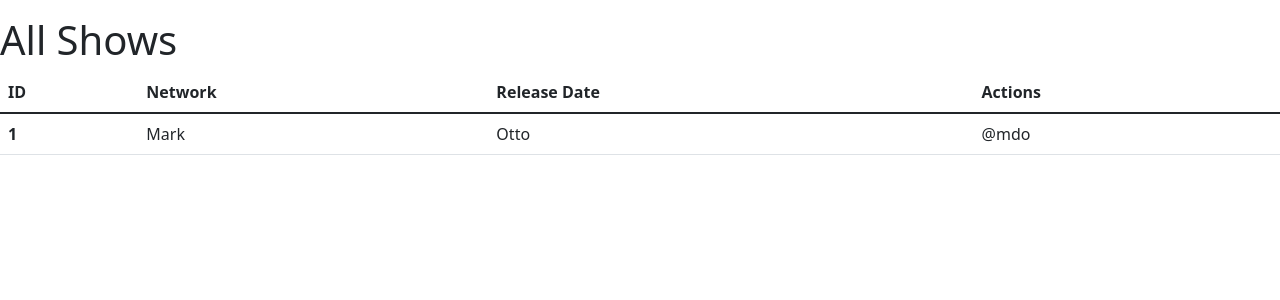
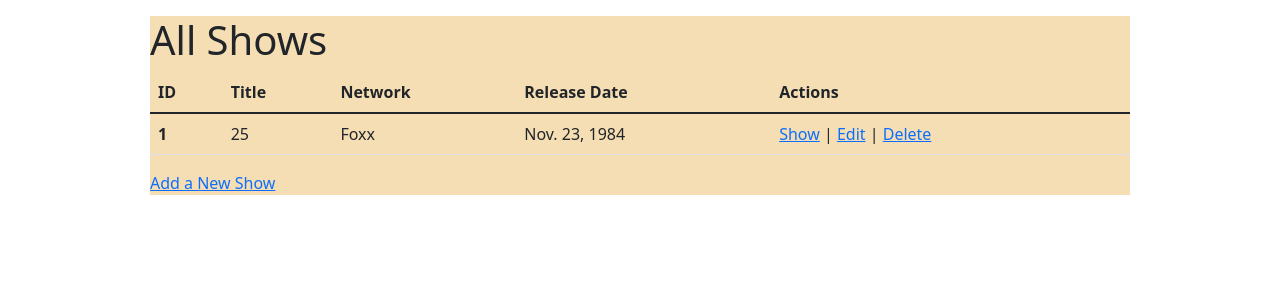
Before and after one commit to jchooker/semi-restful-tv-shows, a Django app: page / in a window 1280 px wide. Shown: the top 300 px of the page. Run offline with Django 3.2, Linux system fonts and the light colour scheme; data comes from the database, SQL or seed files in the repository; both versions use the stored data as it was after the commit.

Commit message:
Continuing to build html/css; added one Show entry to database; expanding urls.py and views.py; models.py should be complete

```diff
--- a/semi_restful_tv_shows_app/static/css/style.css
+++ b/semi_restful_tv_shows_app/static/css/style.css
@@ -9,3 +9,21 @@
     margin: 10px auto;
     background-color: wheat;
 }
+
+#wrapper2 {
+    width: 980px;
+    margin: 10px auto;
+    background-color: wheat;
+}
+
+#wrapper3 {
+    width: 980px;
+    margin: 10px auto;
+    background-color: wheat;
+}
+
+#wrapper4 {
+    width: 980px;
+    margin: 10px auto;
+    background-color: wheat;
+}
--- a/semi_restful_tv_shows_app/templates/all-shows.html
+++ /dev/null
@@ -1,38 +0,0 @@
-<!DOCTYPE html>
-<html lang="en">
-<head>
-    <meta charset="UTF-8">
-    <meta http-equiv="X-UA-Compatible" content="IE=edge">
-    <meta name="viewport" content="width=device-width, initial-scale=1.0">
-    <title>View All TV Shows</title>
-    {% load static %}
-    <link href="https://cdn.jsdelivr.net/npm/bootstrap@5.1.3/dist/css/bootstrap.min.css" rel="stylesheet" integrity="sha384-1BmE4kWBq78iYhFldvKuhfTAU6auU8tT94WrHftjDbrCEXSU1oBoqyl2QvZ6jIW3" crossorigin="anonymous">
-    <link rel="stylesheet" href="{% static 'css/style.css'%}">
-</head>
-<body>
-    <div id="wrapper">
-        <p>
-
-        </p>
-    </div>
-    <h1>All Shows</h1>
-    <table class="table">
-        <thead class="thead-light">
-            <tr>
-                <th scope="col">ID</th>
-                <th scope="col">Network</th>
-                <th scope="col">Release Date</th>
-                <th scope="col">Actions</th>
-            </tr>
-        </thead>
-        <tbody>
-            <tr>
-                <th scope="row">1</th>
-                <td>Mark</td>
-                <td>Otto</td>
-                <td>@mdo</td>
-            </tr>
-        </tbody>
-    </table>
-</body>
-</html>
--- /dev/null
+++ b/semi_restful_tv_shows_app/templates/shows.html
@@ -0,0 +1,47 @@
+<!DOCTYPE html>
+<html lang="en">
+<head>
+    <meta charset="UTF-8">
+    <meta http-equiv="X-UA-Compatible" content="IE=edge">
+    <meta name="viewport" content="width=device-width, initial-scale=1.0">
+    <title>View All TV Shows</title>
+    {% load static %}
+    <link href="https://cdn.jsdelivr.net/npm/bootstrap@5.1.3/dist/css/bootstrap.min.css" rel="stylesheet" integrity="sha384-1BmE4kWBq78iYhFldvKuhfTAU6auU8tT94WrHftjDbrCEXSU1oBoqyl2QvZ6jIW3" crossorigin="anonymous">
+    <link rel="stylesheet" href="{% static 'css/style.css'%}">
+</head>
+<body>
+    <div id="wrapper">
+        <p>
+
+        </p>
+        <h1>All Shows</h1>
+        <table class="table">
+            <thead class="thead-light">
+                <tr>
+                    <th scope="col">ID</th>
+                    <th scope="col">Title</th>
+                    <th scope="col">Network</th>
+                    <th scope="col">Release Date</th>
+                    <th scope="col">Actions</th>
+                </tr>
+            </thead>
+            <tbody>
+                {% for show in shows %}
+                <tr>
+                    <th scope="row">{{show.id}}</th>
+                    <td>{{show.title}}</td>
+                    <td>{{show.network}}</td>
+                    <td>{{show.release_date}}</td>
+                    <td>
+                        <a href="/shows/{{show.id}}">Show</a> |
+                        <a href="/shows/{{show.id}}/edit">Edit</a> |
+                        <a href="/shows/{{show.id}}/destroy">Delete</a>
+                    </td>
+                </tr>
+                {% endfor %}
+            </tbody>
+        </table>
+        <a href="shows/new">Add a New Show</a>
+    </div>
+</body>
+</html>
--- a/semi_restful_tv_shows_app/templates/view-show.html
+++ b/semi_restful_tv_shows_app/templates/view-show.html
@@ -10,6 +10,8 @@
     <link rel="stylesheet" href="{% static 'css/style.css'%}">
 </head>
 <body>
-
+    <div id="wrapper3">
+        <h1>TV Show {{show.id}}</h1>
+    </div>
 </body>
 </html>
--- a/semi_restful_tv_shows_app/urls.py
+++ b/semi_restful_tv_shows_app/urls.py
@@ -2,5 +2,11 @@ from django.urls import path
 from . import views
 
 urlpatterns = [
-    path('', views.allShows),
+    path('', views.all_shows),
+    path('shows/new', views.show_form),
+    path('shows/create', views.add_info),
+    path('shows/<int:id>', views.show_info),
+    path('shows/<int:id>/edit', views.edit_show),
+    path('shows/<int:id>/update', views.update_show),
+    path('shows/<int:id>/destroy', views.delete_show)
 ]
--- a/semi_restful_tv_shows_app/views.py
+++ b/semi_restful_tv_shows_app/views.py
@@ -2,8 +2,32 @@ from django.shortcuts import render
 from .models import *
 
 # Create your views here.
-def allShows(request):
+def all_shows(request):
     context = {
         'shows':Show.objects.all(),
     }
-    return render(request, "all-shows.html", context)
+    return render(request, "shows.html", context)
+
+def show_form(request):
+    pass
+
+def add_info(request):
+    pass
+
+def show_info(request, id):
+    context = {
+        'show':Show.objects.get(id=id)
+    }
+    return render(request, "view-show.html", context)
+
+def edit_show(request, id):
+    context = {
+        'show':Show.objects.get(id=id),
+    }
+    return render(request, "edit-show.html", context)
+
+def update_show(request):
+    pass
+
+def delete_show(request):
+    pass
```
Also changed, not shown: semi_restful_tv_shows_app/templates/edit-show.html (+21 -1 lines), db.sqlite3 (added), semi_restful_tv_shows_app/migrations/0001_initial.py (added).
